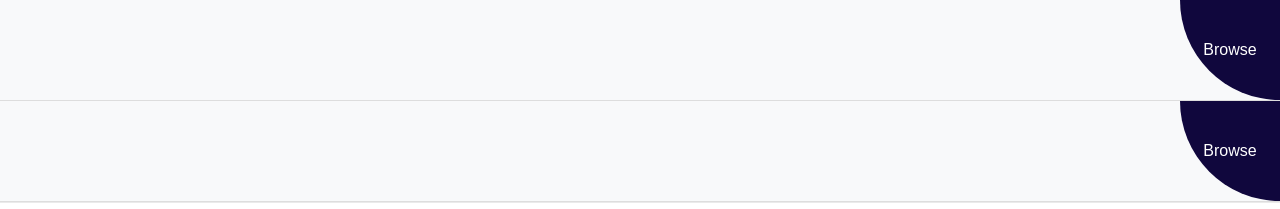
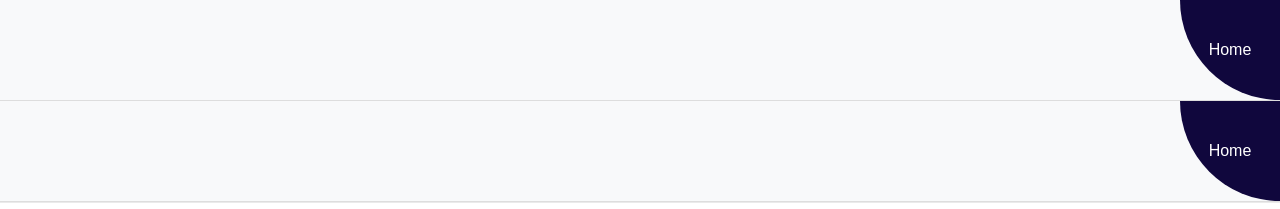
Before and after one commit to AnushaChatto/i_panicked_and_made_this, a Next.js app: page /Header in a window 1280 px wide. Shown: the top 209 px of the page. Built offline with nearby package versions, Linux system fonts and the light colour scheme.

Commit message:
Header:homebutton

```diff
--- a/pages/Header.tsx
+++ b/pages/Header.tsx
@@ -1,5 +1,6 @@
 import React from "react";
 import styles from "../styles/Home.module.scss";
+import Link from "next/link";
 const Header: React.FC = () => {
   return (
     <header className={styles.header}>
@@ -7,7 +8,7 @@ const Header: React.FC = () => {
         <button
           className={`${styles.dropbtn} ${styles.quarter} ${styles.top_left_corner_button}`}
         >
-          <span>Browse</span>
+          <span><Link href="/">Home</Link></span>
         </button>
         <div className={styles.dropdown_content}></div>
       </div>
```
